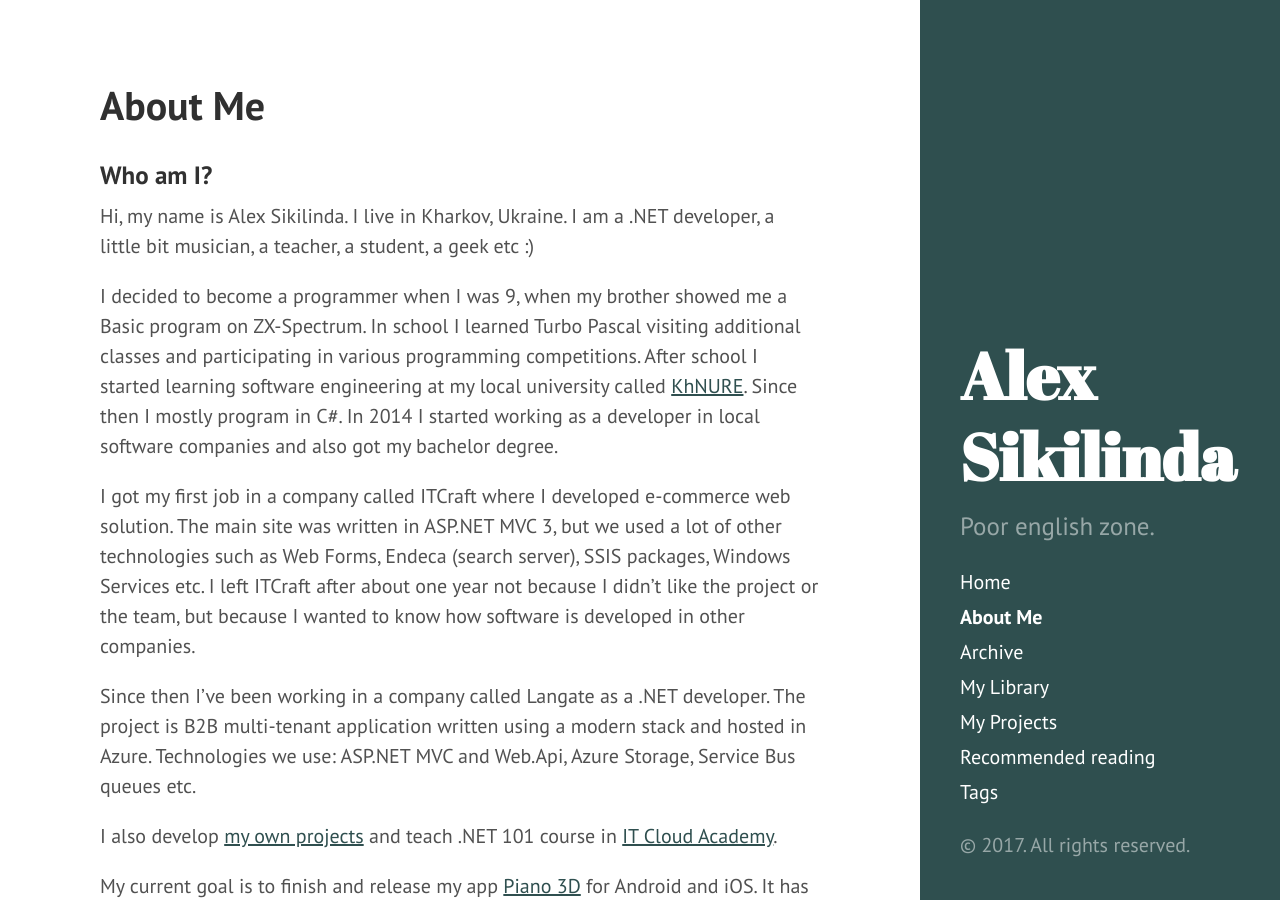
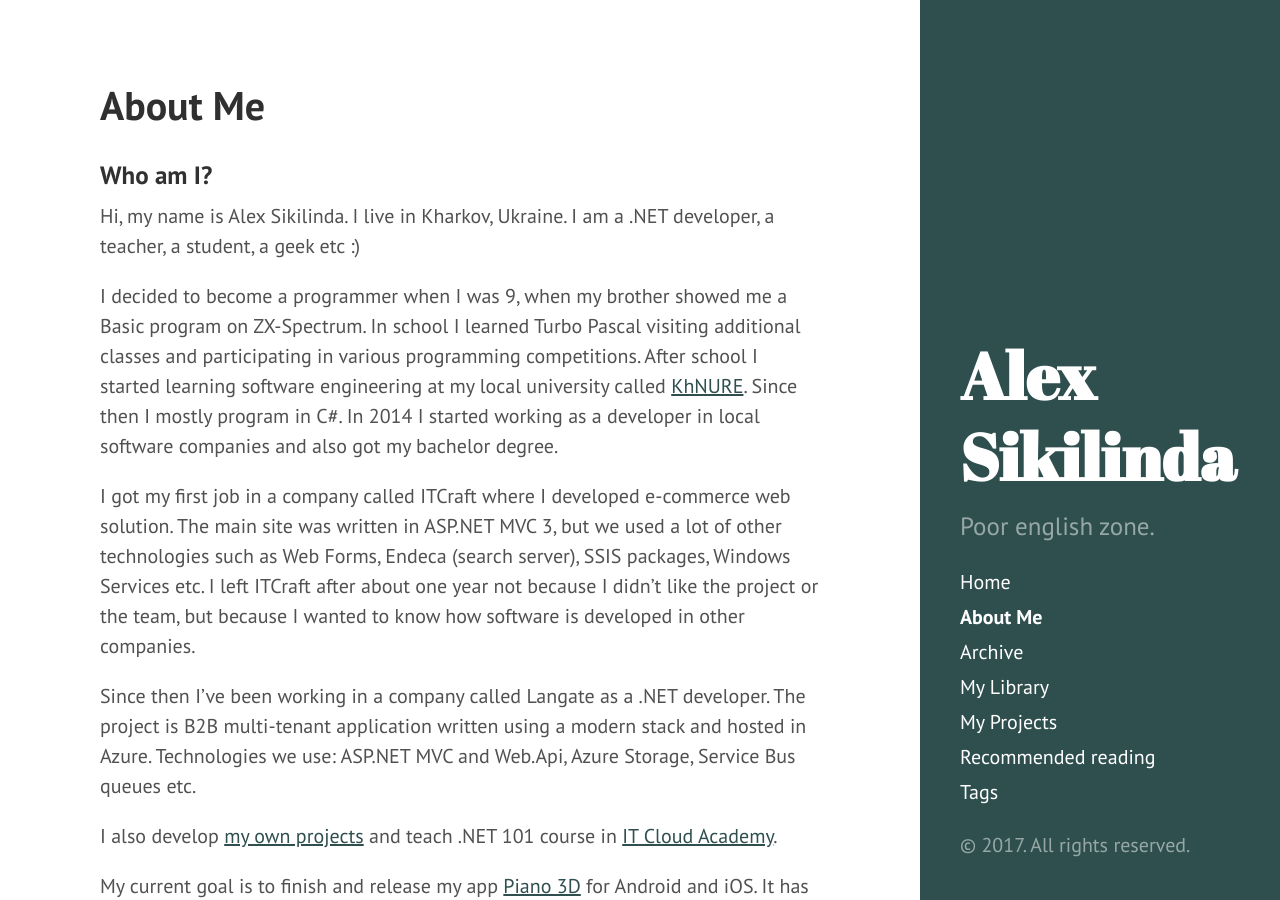
Before and after one commit to AlexSikilinda/alexsikilinda.github.io, a Jekyll site: the page built from about.md, in a window 1280 px wide and 900 px high. Built offline with Jekyll 4.4.1, drawn with Linux system fonts in a browser that asks for light colours.

Commit message:
Samantha fix

```diff
--- a/about.md
+++ b/about.md
@@ -9,7 +9,7 @@ title: About Me
 
 ### Who am I?
 
-Hi, my name is Alex Sikilinda. I live in Kharkov, Ukraine. I am a .NET developer, a little bit musician, a teacher, a student, a geek etc :)
+Hi, my name is Alex Sikilinda. I live in Kharkov, Ukraine. I am a .NET developer, a teacher, a student, a geek etc :)
 
 I decided to become a programmer when I was 9, when my brother showed me a Basic program on ZX-Spectrum.
 In school I learned Turbo Pascal visiting additional classes and participating in various programming competitions.
```
